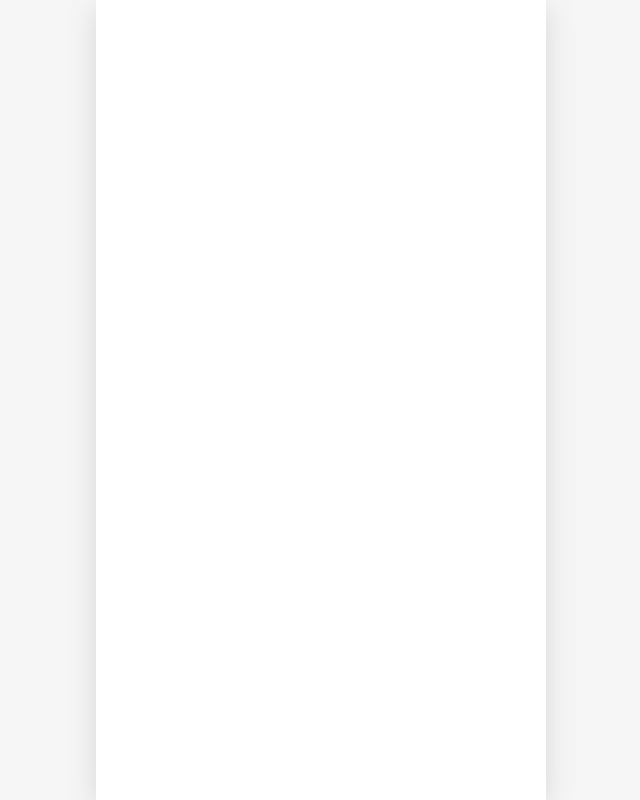
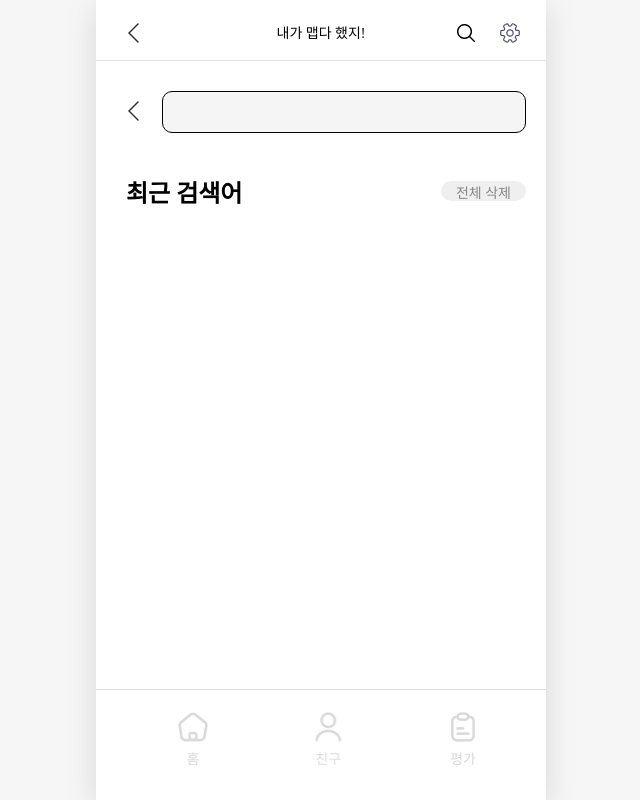
Before and after one commit to Mapdagu/Mapdagu-Front, a React (Create React App) app: page /search_user in a window 1280 px wide. Before the commit this address had no page. Shown: the whole page, without its empty margins (319-959 px from the left). Built offline with nearby package versions, Linux system fonts and the light colour scheme; a web font is replaced by a local one.

Commit message:
Feat: Add pages

```diff
--- a/src/App.js
+++ b/src/App.js
@@ -13,7 +13,9 @@ import Test from './pages/Test';
 import Result from './pages/Result';
 import Main from './pages/Main';
 import SearchPage from './pages/SearchPage';
+import SearchUser from './pages/SearchUser';
 import Friend from './pages/Friend';
+import UserPage from './pages/UserPage';
 import Evaluate from './pages/Evaluate';
 import MyPage from './pages/MyPage';
 import EditProfile from './pages/EditProfile';
@@ -200,8 +202,10 @@ function App() {
                   <Route path = "/result" element ={<Result maxTestNum={maxTestNum} role={role}/>}/>
                   <Route path = "/main" element ={<Main />}/>
                   <Route path = "/search" element ={<SearchPage />}/>
+                  <Route path = "/search_user" element ={<SearchUser />}/>
                   <Route path = "/detail/:id" element ={<Details />}/>
                   <Route path = "/friend" element ={<Friend />}/>
+                  <Route path = "/user_page/:id" element ={<UserPage />}/>
                   <Route path = "/evaluate" element ={<Evaluate maxTestNum={maxTestNum}/>}/>
                   <Route path = "/new" element ={<New />}/>
                   <Route path = "/edit/:id" element ={<EditEval />}/>
--- /dev/null
+++ b/src/pages/SearchUser.js
@@ -0,0 +1,34 @@
+import Search from "../components/Search.js";
+import Navigator from "../components/Navigator.js";
+import Header from "../components/Header.js";
+import icon_back from "../img/icon/header_back.png";
+import { useNavigate } from "react-router-dom";
+
+const SearchUser = () => {
+    const navigate = useNavigate();
+
+    const handleOnBack = () => {
+        navigate(-1);
+    }
+    return(
+        <div className="container">
+            <div className="header">
+                <Header
+                    type={1}
+                    leftChild={<button onClick={handleOnBack}>
+                        <img alt="back" src={icon_back}/>
+                    </button>}
+                />
+            </div>
+            <div className="content">
+                <Search />
+            </div>
+            <div className="footer">
+                <Navigator/>
+            </div>
+        </div>
+    )
+
+}
+
+export default SearchUser;
--- /dev/null
+++ b/src/pages/UserPage.js
@@ -0,0 +1,37 @@
+import { useParams } from "react-router-dom";
+import Header from "../components/Header"
+import Navigator from "../components/Navigator"
+import axios from "axios"
+import { getCookie } from "../cookie";
+
+const SERVER_URL = `https://mapdagu.site/api/friends/request`;
+const UserPage = () => {
+    const accessToken = getCookie("accessToken");
+    const { id } = useParams();
+    const friendId = id;
+    const onRequest = async() => {
+        try{
+            console.log(friendId);
+            await axios.post([SERVER_URL, friendId].join("/"), {friendId}, {headers: {Authorization: accessToken}});
+        }catch(error){
+            alert(error.response.data.message);
+        }
+    }
+    return(
+        <div className="container">
+            <div className="header">
+                <Header
+                    type={1}
+                />
+            </div>
+            <div className="content">
+                <button onClick={onRequest}>친구 요청</button>
+            </div>
+            <div className="footer">
+                <Navigator/>
+            </div>
+        </div>
+    )
+}
+
+export default UserPage;
```
